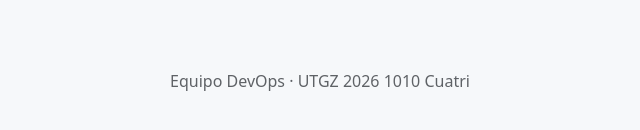
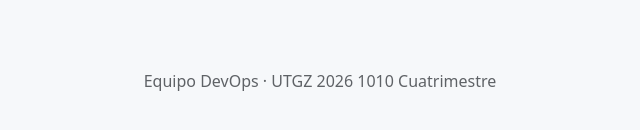
Before and after one commit to josuetapia-dev/DevOpsWeb, a website with bundled scripts: page index.html in a window 1280 px wide. Shown: the part 692-822 px from the top of the page, 320-960 px from the left. Built offline with nearby package versions, Linux system fonts and the light colour scheme.

Commit message:
Cambio realizado footer v2

```diff
--- a/index.html
+++ b/index.html
@@ -30,7 +30,7 @@
   </main>
 
   <footer>
-    <p>Equipo DevOps · UTGZ 2026 1010 Cuatri</p>
+    <p>Equipo DevOps · UTGZ 2026 1010 Cuatrimestre</p>
   </footer>
 
   <script type="module" src="js/app.js"></script>
```
